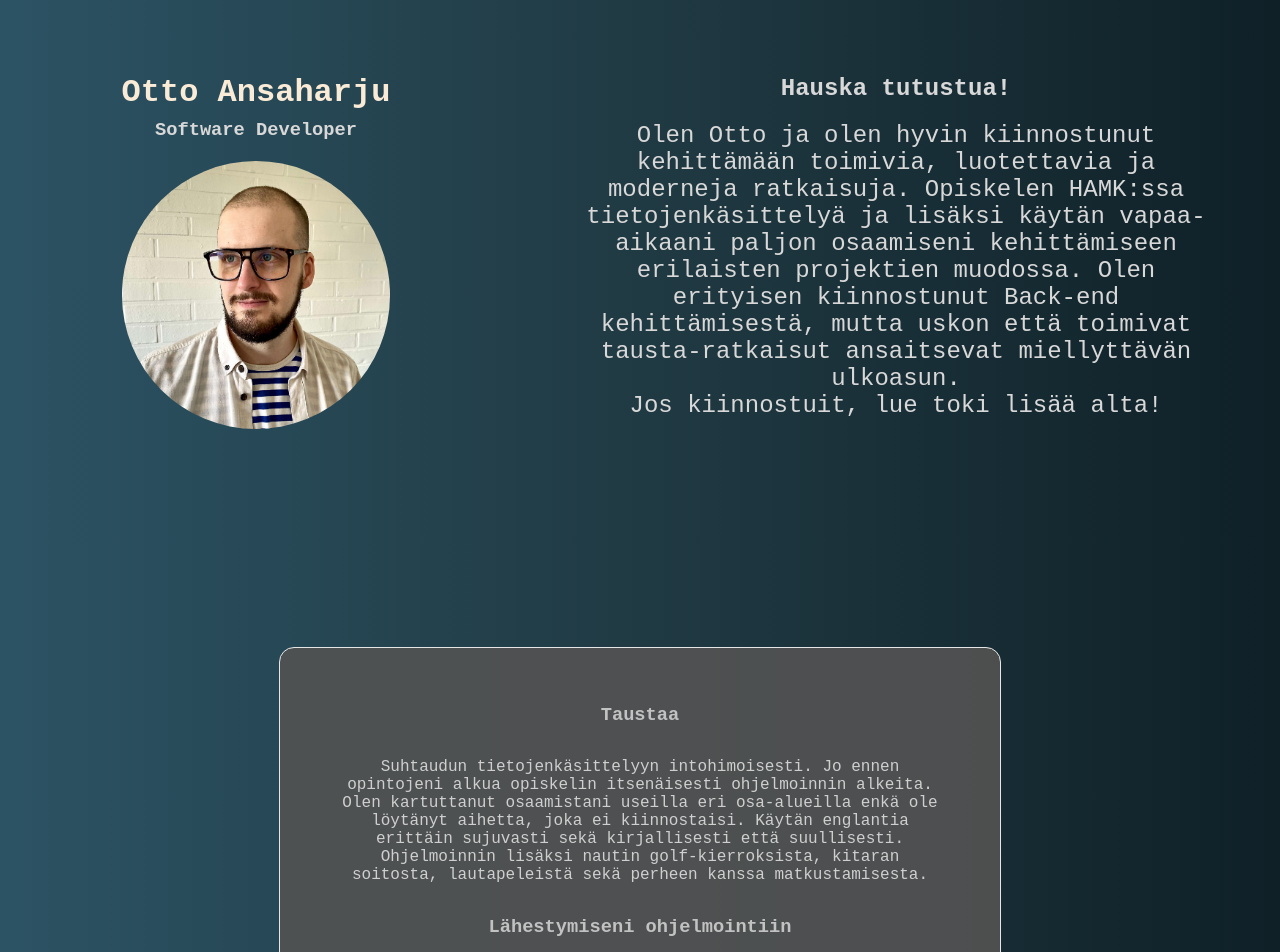
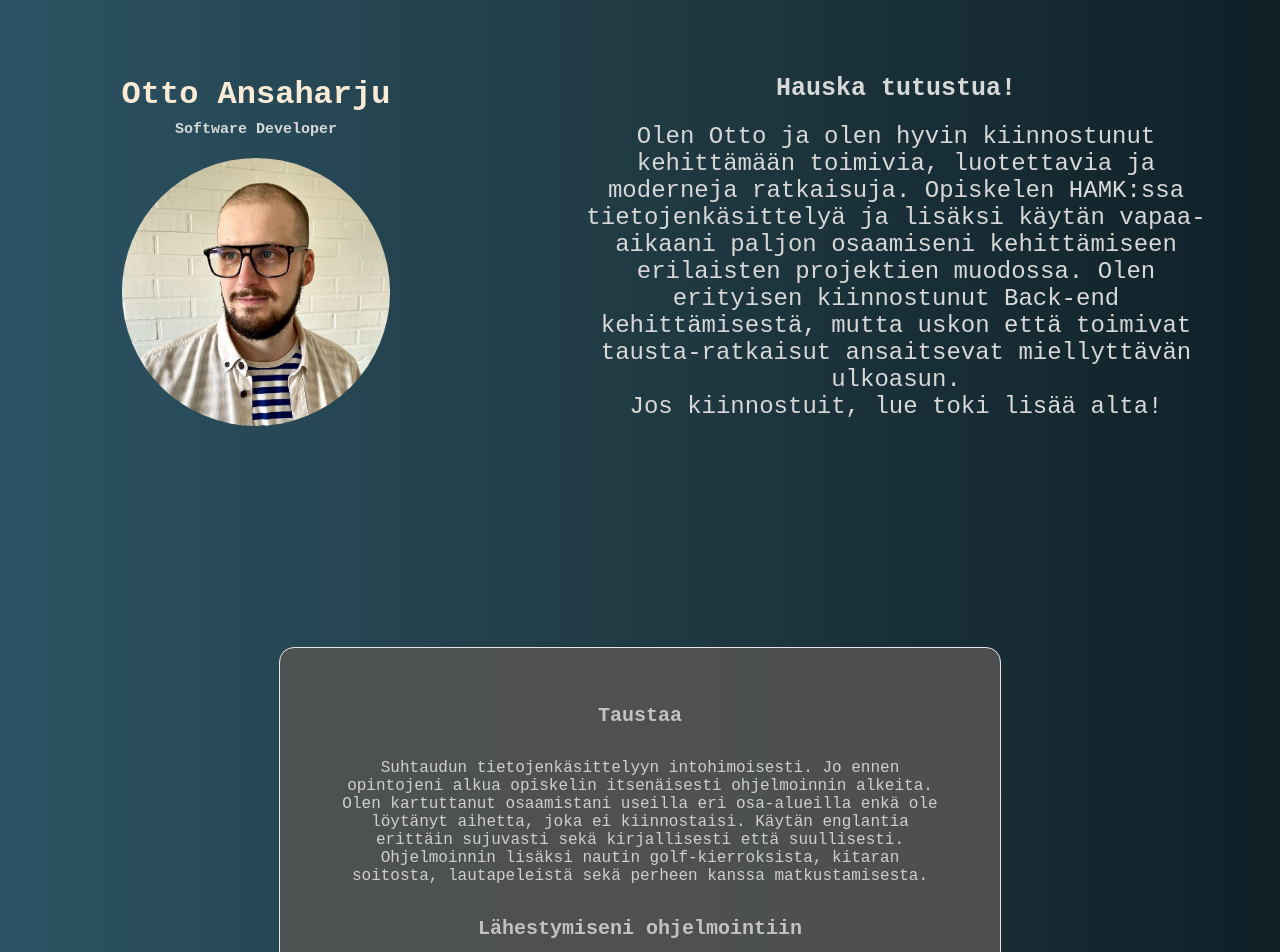
Before and after one commit to OAnsaharju/Portfolio, a React (Create React App) app: page / in a window 1280 px wide. Shown: the part 220-1172 px from the top of the page. Built offline with nearby package versions, Linux system fonts and the light colour scheme; a web font is replaced by a local one.

Commit message:
Updated headers
updated headers on almost all components so the order fulfills accessibility guidlines better

```diff
--- a/src/component styles/about.css
+++ b/src/component styles/about.css
@@ -12,6 +12,7 @@
 }
 
 .about-label {
+  font-size: 20px;
   padding: 1rem;
   color: rgb(194, 194, 194);
 }
--- a/src/component styles/profile.css
+++ b/src/component styles/profile.css
@@ -15,6 +15,11 @@
   text-align: center;
 }
 
+.profile-name h2 {
+  font-size: 15px;
+  padding-bottom: 20px;
+}
+
 .profile-content {
   justify-content: center;
   align-items: center;
@@ -30,8 +35,9 @@
   text-align: center;
 }
 
-.profile-content h2 {
+.profile-content h3 {
   padding-bottom: 20px;
+  font-size: 25px;
 }
 
 .profile-name h1 {
--- a/src/components/about.js
+++ b/src/components/about.js
@@ -9,11 +9,11 @@ function About() {
   const [t, i18n] = useTranslation("global");
   return (
     <div className="about-container">
-      <h3 className="about-label"> {t("about.about-header-1")}</h3>
+      <h4 className="about-label"> {t("about.about-header-1")}</h4>
       <p className="about-text">{t("about.about-text-1")}</p>
-      <h3 className="about-label">{t("about.about-header-2")}</h3>
+      <h4 className="about-label">{t("about.about-header-2")}</h4>
       <p className="about-text">{t("about.about-text-2")}</p>
-      <h3 className="about-label">{t("about.about-header-3")}</h3>
+      <h4 className="about-label">{t("about.about-header-3")}</h4>
       <p className="about-text">{t("about.about-text-3")}</p>
       <ul className="about-subject-list">
         <li className="about-subject-item">{t("about.about-subject-1")}</li>
--- a/src/components/profile.js
+++ b/src/components/profile.js
@@ -8,11 +8,11 @@ function Profile() {
     <div className="profile-container">
       <div className="profile-name">
         <h1>Otto Ansaharju</h1>
-        <h3>Software Developer</h3>
+        <h2>Software Developer</h2>
         <img className="profile-pic" src="../profile-pic.jpg" alt="My pic" />
       </div>
       <div className="profile-content">
-        <h2>{t("profile.profile-content-h2")}</h2>
+        <h3>{t("profile.profile-content-h2")}</h3>
         <p>{t("profile.profile-content-p1")}</p>
         <p>{t("profile.profile-content-p2")}</p>
       </div>
```
